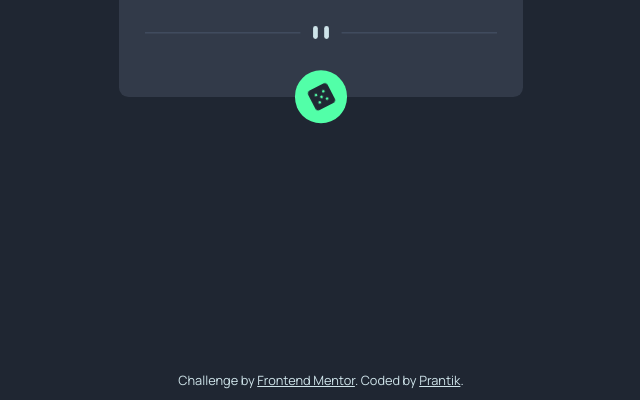
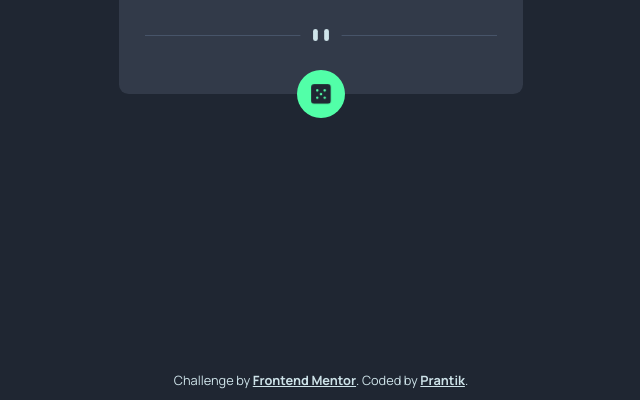
Before and after one commit to prantiknoor/frontend-mentor-challenges, a plain HTML site: page advice-generator-app/index.html in a window 1280 px wide. Shown: the part 397-797 px from the top of the page, 319-959 px from the left. Drawn offline with Linux system fonts and the light colour scheme; no server answers.

Commit message:
some styles updated and file formatted

```diff
--- a/advice-generator-app/styles.css
+++ b/advice-generator-app/styles.css
@@ -10,7 +10,7 @@
   --font-size-quote: 1.5rem;
 
   /* fonts */
-    --font-primary: 'Manrope', sans-serif;
+  --font-primary: "Manrope", sans-serif;
 }
 
 body {
@@ -46,7 +46,7 @@ main {
   letter-spacing: 0.2rem;
   font-size: 0.7rem;
   font-weight: 700;
-    margin: .6rem 0;
+  margin: 0.6rem 0;
 }
 
 .card__quote {
@@ -55,7 +55,8 @@ main {
   margin: 1rem 0 1.8rem 0;
 }
 
-.card__quote::before, .card__quote::after {
+.card__quote::before,
+.card__quote::after {
   content: '"';
 }
 
@@ -69,6 +70,8 @@ main {
   border: none;
   border-radius: 50%;
   padding: 0.8rem;
+  height: 3rem;
+  width: 3rem;
   transform: translateY(50%);
 }
 
@@ -84,7 +87,7 @@ main {
 }
 
 .card__dice-button--rotate img {
-    animation: rotate-dice 3s ease infinite;
+  animation: rotate-dice 2s ease infinite;
 }
 
 footer {
@@ -97,6 +100,7 @@ footer {
 }
 .attribution a {
   color: inherit;
+  font-weight: bold;
 }
 
 @keyframes rotate-dice {
@@ -104,7 +108,7 @@ footer {
     transform: rotate(0) scale(0.75);
   }
   50% {
-        transform: rotate(360deg) scale(0.9);;
+    transform: rotate(360deg) scale(0.9);
   }
   100% {
     transform: rotate(0) scale(0.75);
```
Lines whose indentation alone changed are shown as unchanged.
